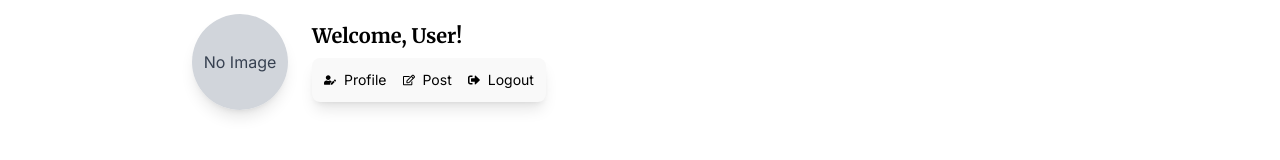
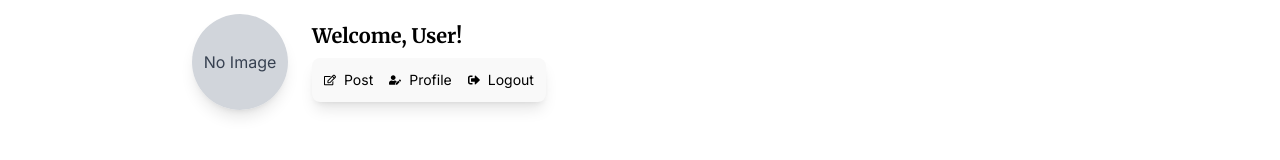
Before and after one commit to devmonagy/blogwebappdev, a React (Create React App) app in the folder client/: page /dashboard in a window 1280 px wide. Shown: the part 134-294 px from the top of the page. Built offline with nearby package versions, Linux system fonts and the light colour scheme; no server answers; sample sign-in values are in the browser's storage.

Commit message:
Dashboard Update 2

```diff
--- a/client/src/pages/Dashboard.tsx
+++ b/client/src/pages/Dashboard.tsx
@@ -118,19 +118,20 @@ const Dashboard: React.FC<DashboardProps> = ({ onLogout }) => {
                 {/* Toolbar */}
                 <div className="inline-flex space-x-4 mt-2 bg-[#f9f9f9] p-2 sm:p-3 rounded-lg shadow-lg items-center">
                   <div
+                    className="flex items-center text-black text-sm cursor-pointer hover:text-green-500 transition-transform transform hover:scale-110"
+                    onClick={() => navigate("/write-post")}
+                  >
+                    <FaRegEdit className="w-4 h-4 sm:w-3 sm:h-3" />
+                    <span className="ml-1 sm:ml-2">Post</span>
+                  </div>
+                  <div
                     className="flex items-center text-black text-sm cursor-pointer hover:text-blue-500 transition-transform transform hover:scale-110"
                     onClick={() => navigate("/edit-profile")}
                   >
                     <FaUserEdit className="w-4 h-4 sm:w-3 sm:h-3" />
                     <span className="ml-1 sm:ml-2">Profile</span>
                   </div>
-                  <div
-                    className="flex items-center text-black text-sm cursor-pointer hover:text-green-500 transition-transform transform hover:scale-110"
-                    onClick={() => navigate("/write-post")}
-                  >
-                    <FaRegEdit className="w-4 h-4 sm:w-3 sm:h-3" />
-                    <span className="ml-1 sm:ml-2">Post</span>
-                  </div>
+
                   <div
                     className="flex items-center text-black text-sm cursor-pointer hover:text-red-500 transition-transform transform hover:scale-110"
                     onClick={onLogout}
```
